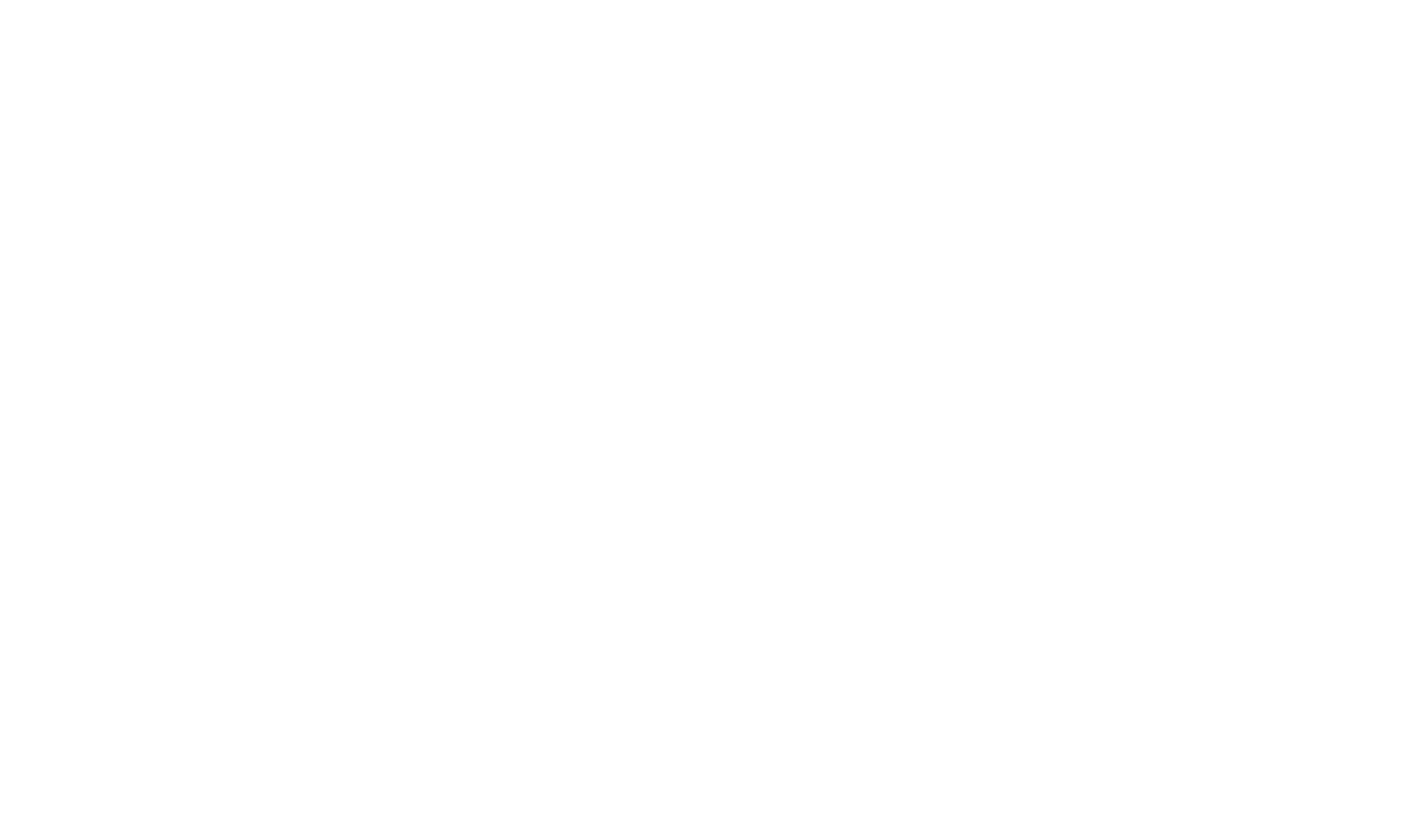
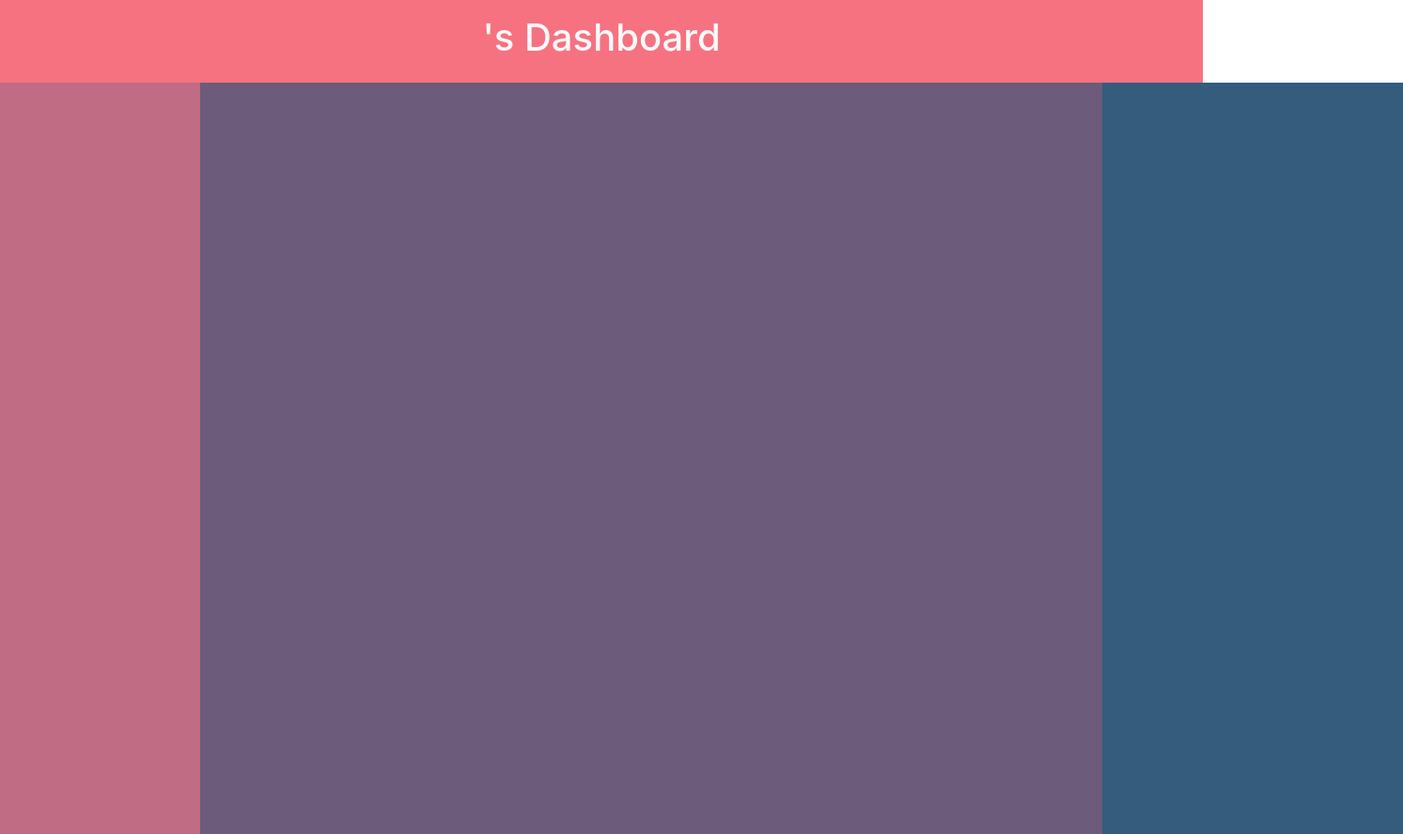
Before and after one commit to HemantDutta/Angular-App, a plain HTML site: page index.html in a window 1280 px wide. Shown: the whole page at 94% size, 1493 px wide, since content can reach past the window. Before the commit the page ends 800 px from the top, so only its background shows below. Drawn offline with nearby package versions, Linux system fonts and the light colour scheme.

Commit message:
page structure and color

```diff
--- a/assets/css/styles.css
+++ b/assets/css/styles.css
@@ -0,0 +1,22 @@
+.top-sect{
+    background-color: #F67280;
+}
+
+.main-cont{
+    display: flex;
+    flex-wrap: nowrap;
+}
+.side-nav{
+    height: 100vh;
+    background-color: #C06C84;
+}
+
+.middle-form{
+    height: 100vh;
+    background-color: #6C5B7B;
+}
+
+.profile-panel{
+    height: 100vh;
+    background-color: #355C7D;
+}
--- a/index.html
+++ b/index.html
@@ -1,5 +1,5 @@
 <!DOCTYPE html>
-<html lang="en">
+<html lang="en" ng-app>
 <head>
     <meta charset="UTF-8">
     <meta name="viewport" content="width=device-width, initial-width=1.0">
@@ -9,7 +9,14 @@
     <script src="https://ajax.googleapis.com/ajax/libs/angularjs/1.8.2/angular.min.js"></script>
 </head>
 <body>
-
+<div class="top-sect p-3 text-center">
+    <h1 class="text-light">{{users}}'s Dashboard</h1>
+</div>
+<div class="main-cont">
+    <div class="side-nav col-lg-2"></div>
+    <div class="middle-form col-lg-9"></div>
+    <div class="profile-panel col-lg-3"></div>
+</div>
 <!--Scripts-->
 <script src="assets/js/jquery-3.6.0.js"></script>
 <script src="assets/js/bootstrap.js"></script>
```
